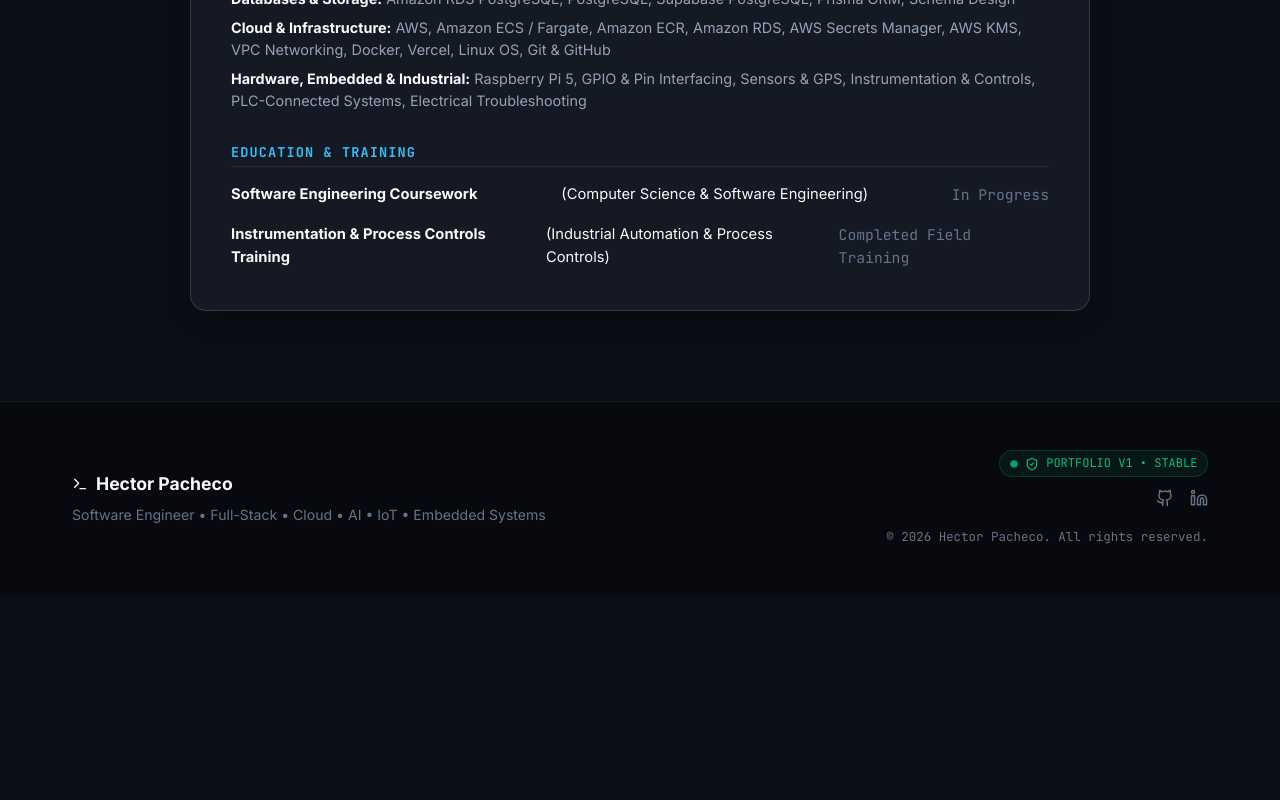
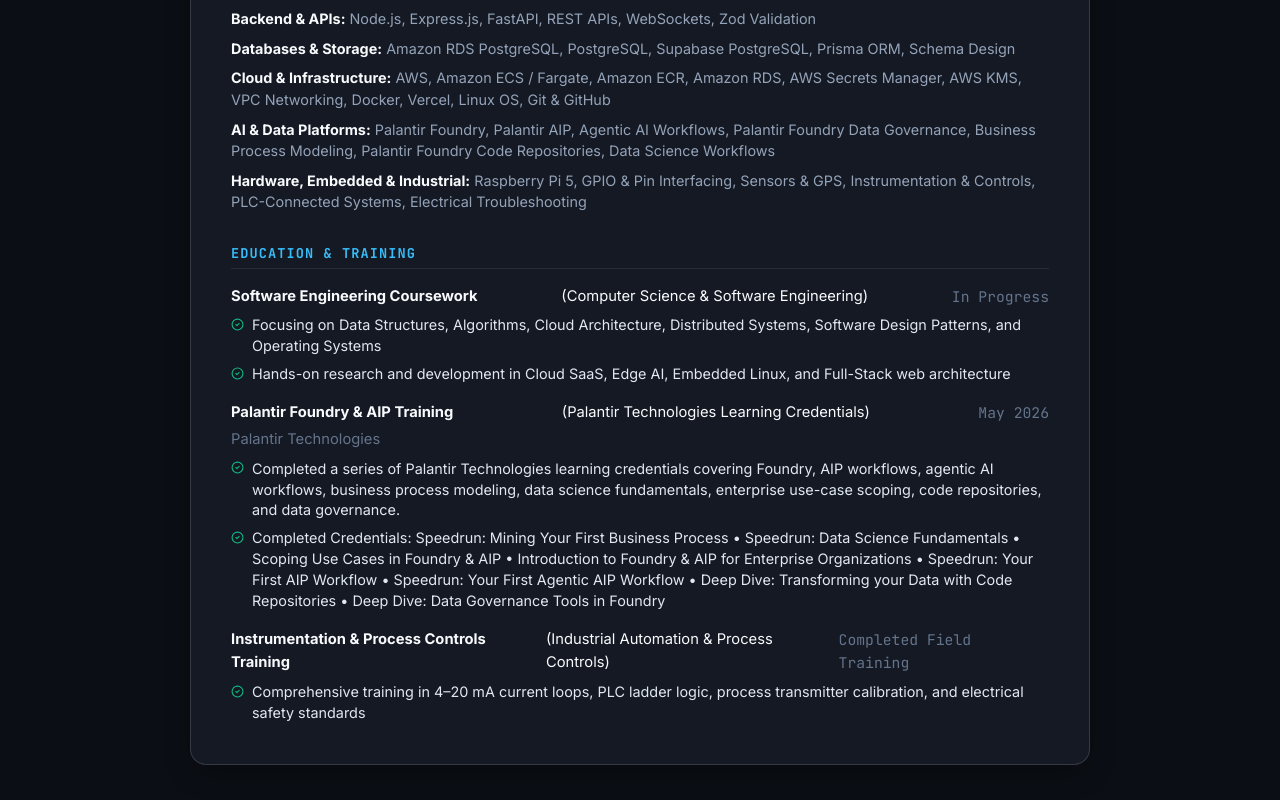
Before and after one commit to Thee-Hector-Genaro-Pacheco/myPortfolio, a React (Vite) app: page /resume in a window 1280 px wide. Shown: the part 1160-1960 px from the top of the page. Before the commit the page ends 1755 px from the top, so only its background shows below. Built offline with nearby package versions, Linux system fonts and the light colour scheme.

Commit message:
feat: add Palantir Foundry and AIP training credentials

```diff
--- a/src/data/portfolioData.ts
+++ b/src/data/portfolioData.ts
@@ -151,7 +151,9 @@
   resumeConfigured: false,
   aboutText: `I am a Software Engineer with a distinct background spanning industrial instrumentation and controls, electrical systems, full-stack software development, cloud infrastructure, AI platforms, and IoT edge computing.
 
-Having worked directly with PLC-connected devices, 4–20 mA loop instrumentation, calibration protocols, and field troubleshooting, I bring a physical-world systems mindset to modern software engineering. I engineer auditable, resilient software applications—ranging from AWS-backed industrial SaaS platforms and AI-assisted data pipelines to edge vision telemetry on Raspberry Pi.`,
+Having worked directly with PLC-connected devices, 4–20 mA loop instrumentation, calibration protocols, and field troubleshooting, I bring a physical-world systems mindset to modern software engineering. I engineer auditable, resilient software applications—ranging from AWS-backed industrial SaaS platforms and AI-assisted data pipelines to edge vision telemetry on Raspberry Pi.
+
+My technical training also includes Palantir Foundry and AIP, with coursework in agentic AI workflows, enterprise data operations, data governance, and business-process modeling.`,
   corePrinciples: [
     {
       title: 'Physical & Digital Integration',
@@ -174,6 +176,16 @@
       highlights: [
         'Focusing on Data Structures, Algorithms, Cloud Architecture, Distributed Systems, Software Design Patterns, and Operating Systems',
         'Hands-on research and development in Cloud SaaS, Edge AI, Embedded Linux, and Full-Stack web architecture'
+      ]
+    },
+    {
+      degree: 'Palantir Foundry & AIP Training',
+      field: 'Palantir Technologies Learning Credentials',
+      institution: 'Palantir Technologies',
+      status: 'May 2026',
+      highlights: [
+        'Completed a series of Palantir Technologies learning credentials covering Foundry, AIP workflows, agentic AI workflows, business process modeling, data science fundamentals, enterprise use-case scoping, code repositories, and data governance.',
+        'Completed Credentials: Speedrun: Mining Your First Business Process • Speedrun: Data Science Fundamentals • Scoping Use Cases in Foundry & AIP • Introduction to Foundry & AIP for Enterprise Organizations • Speedrun: Your First AIP Workflow • Speedrun: Your First Agentic AIP Workflow • Deep Dive: Transforming your Data with Code Repositories • Deep Dive: Data Governance Tools in Foundry'
       ]
     },
     {
@@ -577,6 +589,20 @@
     ]
   },
   {
+    title: 'AI & Data Platforms',
+    description: 'Applied training in modern AI-assisted data platforms, workflow design, data governance, and enterprise data operations.',
+    iconName: 'Cpu',
+    skills: [
+      { name: 'Palantir Foundry', featured: true, tag: 'Data Platform' },
+      { name: 'Palantir AIP', featured: true, tag: 'AI Workflows' },
+      { name: 'Agentic AI Workflows', featured: true, tag: 'AI Design' },
+      { name: 'Palantir Foundry Data Governance', featured: true, tag: 'Governance' },
+      { name: 'Business Process Modeling', featured: false, tag: 'Process Mining' },
+      { name: 'Palantir Foundry Code Repositories', featured: true, tag: 'Data Transformation' },
+      { name: 'Data Science Workflows', featured: false, tag: 'Foundry Data Science' }
+    ]
+  },
+  {
     title: 'Hardware, Embedded & Industrial',
     description: 'Physical systems integration, process instrumentation, edge devices, and field engineering.',
     iconName: 'Wrench',
--- a/src/pages/ResumePage.tsx
+++ b/src/pages/ResumePage.tsx
@@ -111,6 +111,16 @@
                   <span className="font-mono text-muted">{edu.status}</span>
                 </div>
                 {edu.institution && <span className="doc-edu-inst text-muted">{edu.institution}</span>}
+                {edu.highlights && edu.highlights.length > 0 && (
+                  <ul className="doc-bullet-list">
+                    {edu.highlights.map((item, hIdx) => (
+                      <li key={hIdx}>
+                        <CheckCircle2 size={13} className="text-emerald" />
+                        <span>{item}</span>
+                      </li>
+                    ))}
+                  </ul>
+                )}
               </div>
             ))}
           </section>
```
